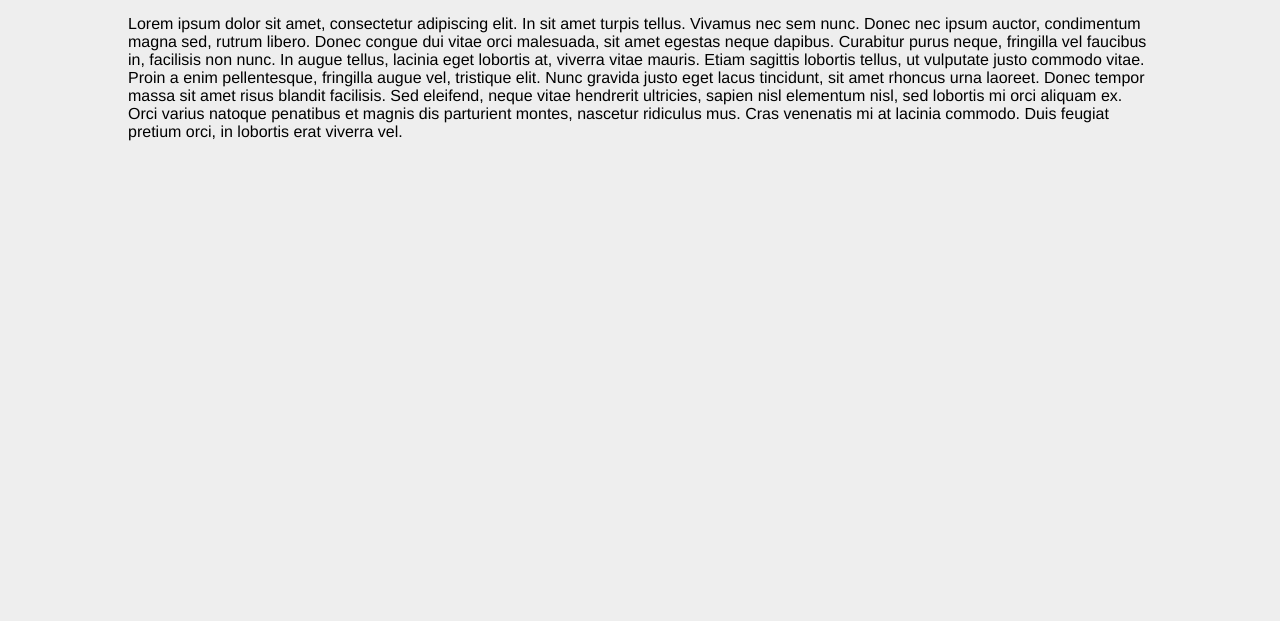
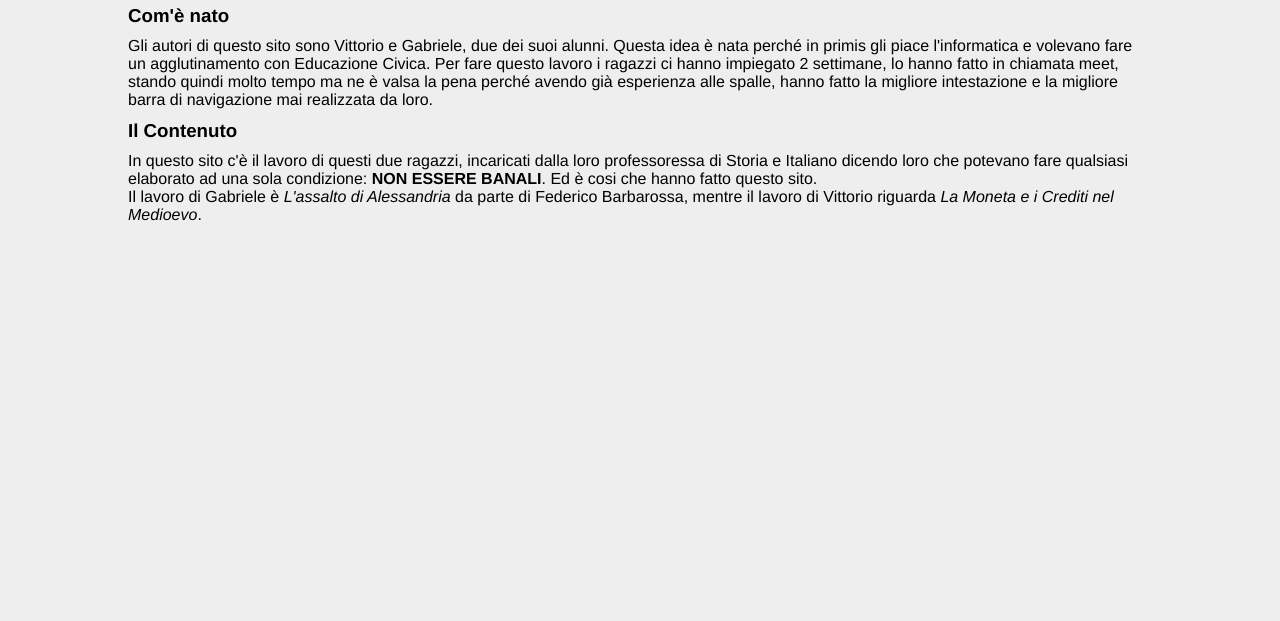
Before and after one commit to GabrieleDev6/schoolSite, a plain HTML site: page index.html in a window 1280 px wide. Shown: the part 179-800 px from the top of the page. Drawn offline with Linux system fonts and the light colour scheme.

Commit message:
create index.html file

```diff
--- a/index.html
+++ b/index.html
@@ -21,18 +21,22 @@
         </div>
     </nav>
     <div class="text">
-        <h2> Lorem ipsum dolor sit amet</h2>
-        <p>
-            Lorem ipsum dolor sit amet, consectetur adipiscing elit. In sit amet turpis tellus. Vivamus nec sem nunc.
-            Donec nec ipsum auctor, condimentum magna sed, rutrum libero. Donec congue dui vitae orci malesuada, sit
-            amet egestas neque dapibus. Curabitur purus neque, fringilla vel faucibus in, facilisis non nunc. In augue
-            tellus, lacinia eget lobortis at, viverra vitae mauris. Etiam sagittis lobortis tellus, ut vulputate justo
-            commodo vitae. Proin a enim pellentesque, fringilla augue vel, tristique elit. Nunc gravida justo eget lacus
-            tincidunt, sit amet rhoncus urna laoreet. Donec tempor massa sit amet risus blandit facilisis. Sed eleifend,
-            neque vitae hendrerit ultricies, sapien nisl elementum nisl, sed lobortis mi orci aliquam ex. Orci varius
-            natoque penatibus et magnis dis parturient montes, nascetur ridiculus mus. Cras venenatis mi at lacinia
-            commodo. Duis feugiat pretium orci, in lobortis erat viverra vel.
-        </p>
+        <h2>Il Sito</h2>
+            <h3>Com'è nato</h3>
+            <p>
+                Gli autori di questo sito sono Vittorio e Gabriele, due dei suoi alunni.
+                Questa idea è nata perché in primis gli piace l'informatica e volevano fare un agglutinamento con Educazione Civica.
+                Per fare questo lavoro i ragazzi ci hanno impiegato 2 settimane, lo hanno fatto in chiamata meet, stando quindi molto tempo ma ne è valsa la pena
+                perché avendo già esperienza alle spalle, hanno fatto la migliore intestazione e la migliore barra di navigazione mai realizzata da loro.
+
+            </p>
+            <h3>Il Contenuto</h3>
+            <p>
+                In questo sito c'è il lavoro di questi due ragazzi, incaricati dalla loro professoressa di Storia e Italiano
+                dicendo loro che potevano fare qualsiasi elaborato ad una sola condizione: <strong>NON ESSERE BANALI</strong>.
+                Ed è cosi che hanno fatto questo sito.
+                <br>Il lavoro di Gabriele è <i>L'assalto di Alessandria</i> da parte di Federico Barbarossa, mentre il lavoro di Vittorio riguarda <i>La Moneta e i Crediti nel Medioevo</i>.
+            </p>
     </div>
     <!-- <footer>
         <div class="row">
```
